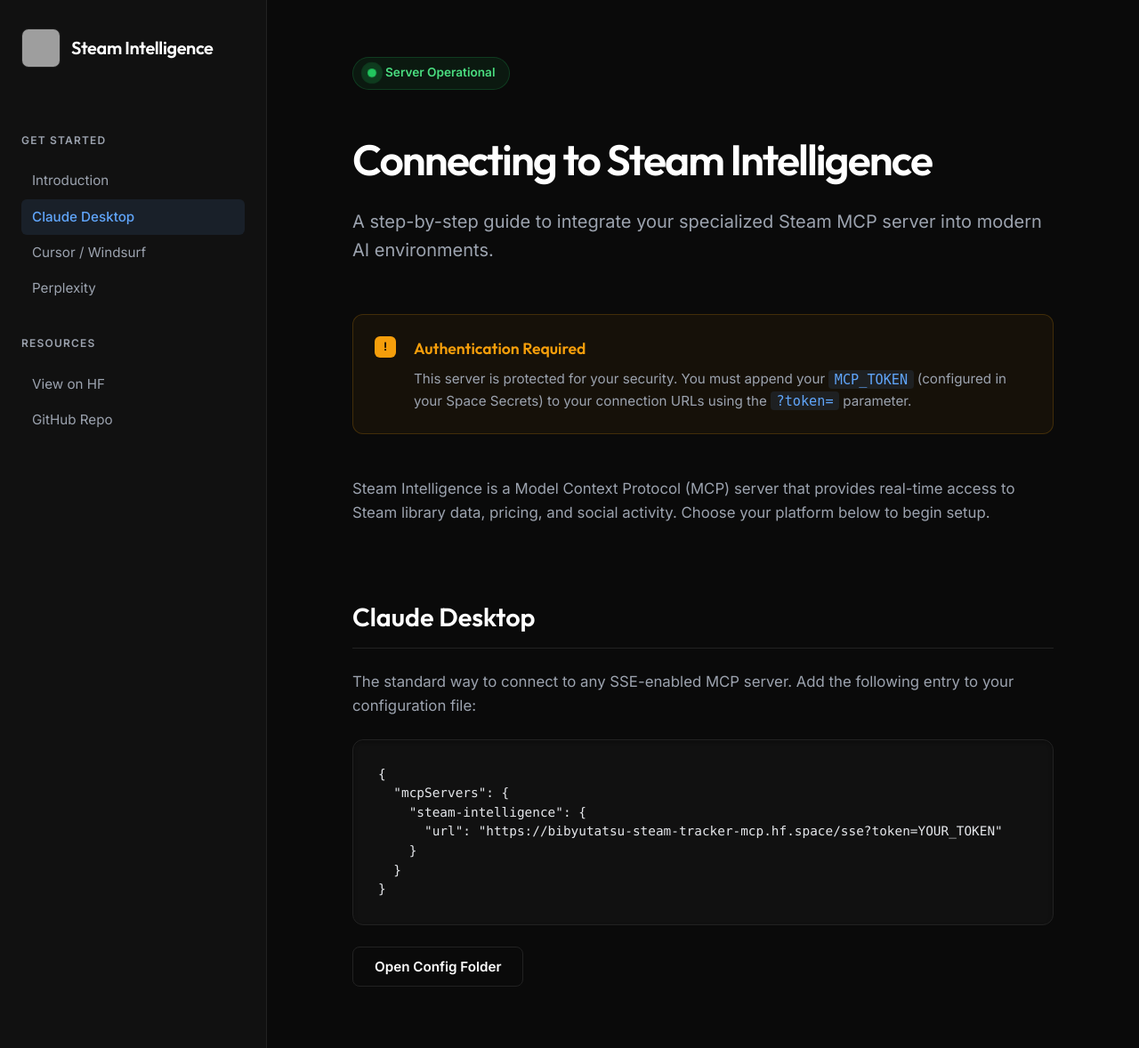
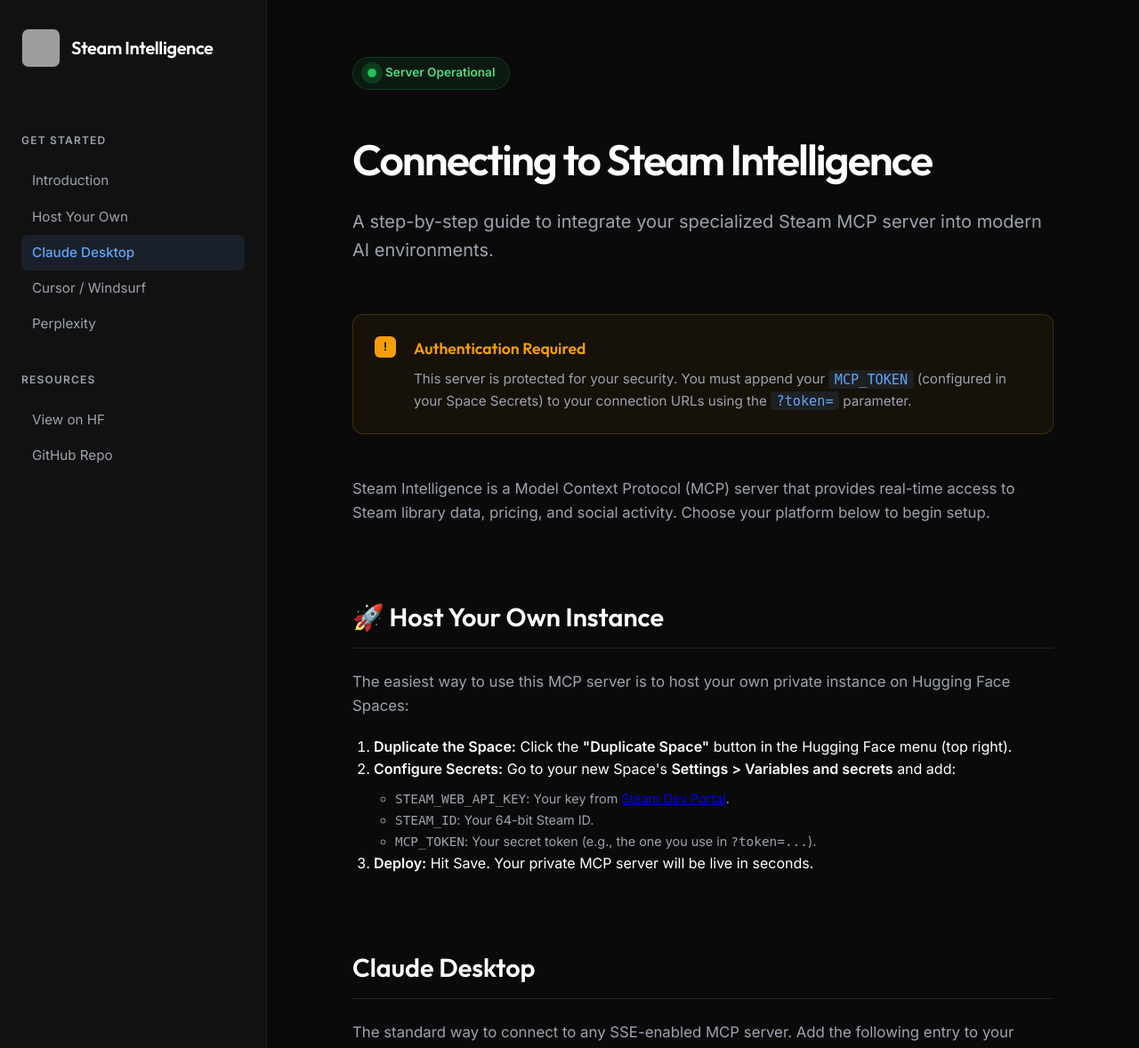
Before and after one commit to Bibyutatsu/Steam-Tracker-MCP, a Python web app: template templates/index.html in a window 1280 px wide. Shown: the top 1178 px of the page at 89% size. Run offline with Jinja, Linux system fonts and the light colour scheme; the template is opened without the code that fills it, so the values that code supplies are empty; grey boxes are pictures that could not be loaded.

Commit message:
docs: add documentation for hosting a private instance on Hugging Face Spaces

```diff
--- a/templates/index.html
+++ b/templates/index.html
@@ -17,6 +17,7 @@
         <div class="nav-section-label">Get Started</div>
         <ul class="nav-items">
             <li class="nav-item"><a href="#introduction">Introduction</a></li>
+            <li class="nav-item"><a href="#setup">Host Your Own</a></li>
             <li class="nav-item active"><a href="#claude">Claude Desktop</a></li>
             <li class="nav-item"><a href="#cursor">Cursor / Windsurf</a></li>
             <li class="nav-item"><a href="#perplexity">Perplexity</a></li>
@@ -49,6 +50,22 @@
                 </div>
 
                 <p>Steam Intelligence is a Model Context Protocol (MCP) server that provides real-time access to Steam library data, pricing, and social activity. Choose your platform below to begin setup.</p>
+            </section>
+
+            <section id="setup">
+                <h2>🚀 Host Your Own Instance</h2>
+                <p>The easiest way to use this MCP server is to host your own private instance on Hugging Face Spaces:</p>
+                <ol style="margin-left: 1.5rem; margin-bottom: 1.5rem;">
+                    <li><strong>Duplicate the Space:</strong> Click the <strong>"Duplicate Space"</strong> button in the Hugging Face menu (top right).</li>
+                    <li><strong>Configure Secrets:</strong> Go to your new Space's <strong>Settings > Variables and secrets</strong> and add:
+                        <ul style="margin-left: 1.5rem; margin-top: 0.5rem; color: var(--text-dim); font-size: 0.9rem;">
+                            <li><code>STEAM_WEB_API_KEY</code>: Your key from <a href="https://steamcommunity.com/dev/apikey" target="_blank">Steam Dev Portal</a>.</li>
+                            <li><code>STEAM_ID</code>: Your 64-bit Steam ID.</li>
+                            <li><code>MCP_TOKEN</code>: Your secret token (e.g., the one you use in <code>?token=...</code>).</li>
+                        </ul>
+                    </li>
+                    <li><strong>Deploy:</strong> Hit Save. Your private MCP server will be live in seconds.</li>
+                </ol>
             </section>
 
             <section id="claude">
```
Also changed, not shown: README.md.
